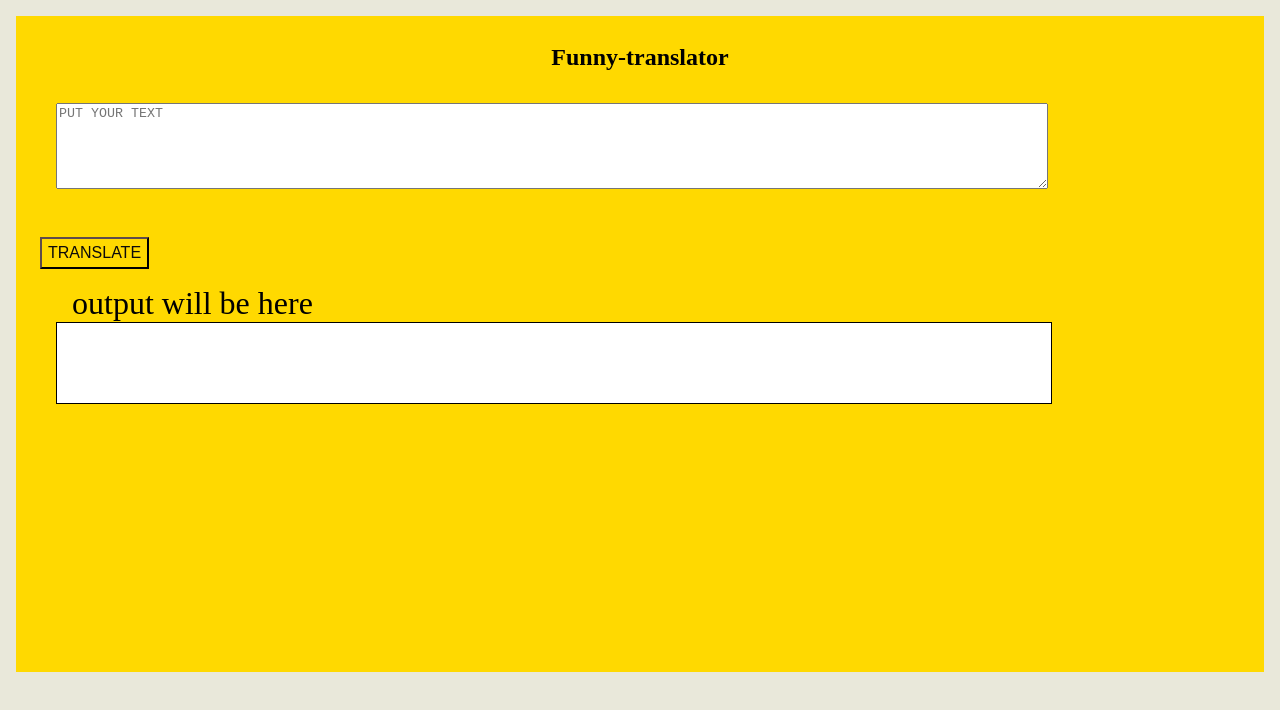
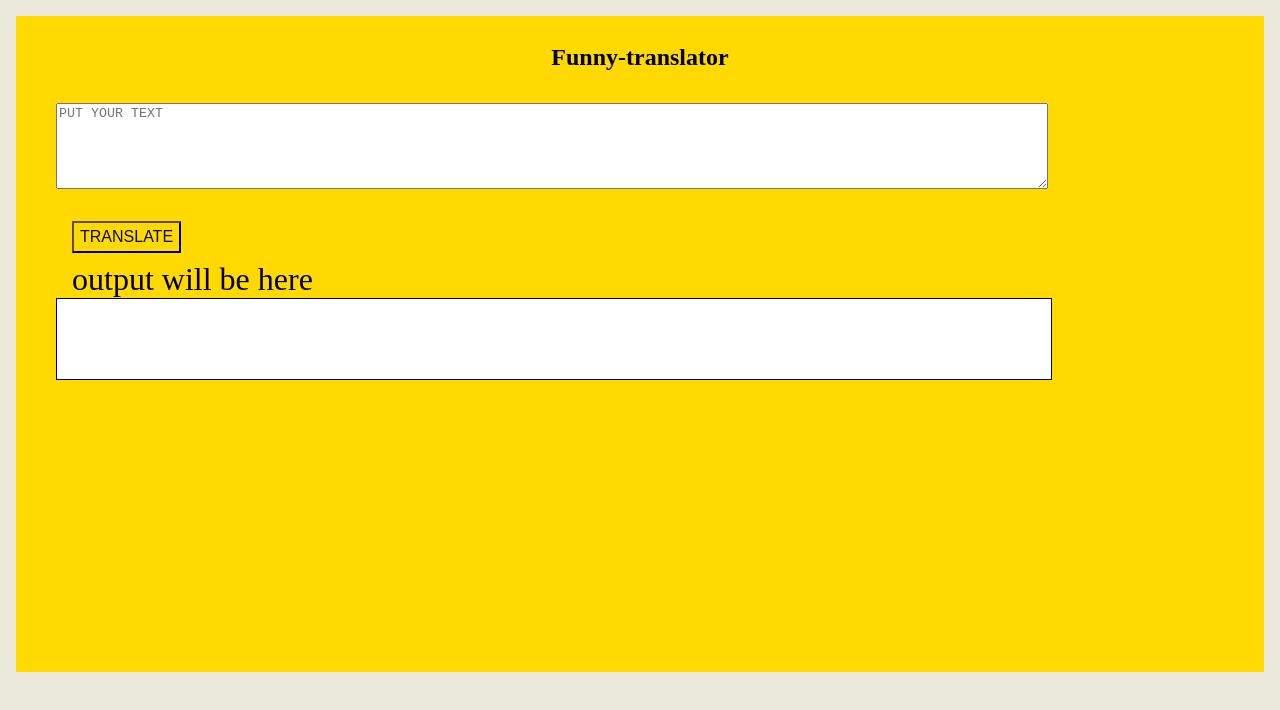
Before and after one commit to AsthaTibrewal/minion_translator, a plain HTML site: page index.html in a window 1280 px wide. Drawn offline with Linux system fonts and the light colour scheme.

Commit message:
Update index.html

```diff
--- a/index.html
+++ b/index.html
@@ -23,7 +23,6 @@
 
 padding:0rem 0.5rem;
 text-align: center;
-
 }
 #output
 {  border: 1px solid black;
@@ -38,9 +37,9 @@ text-align: center;
 #btn-translate
 {
     height: 4vh;
-    margin-left: 1em;
+    margin-left: 3rem;
     font-size: 1rem;
-    margin-top: 1rem;
+    margin-top: 0rem;
     background-color: rgb(255, 217, 0);
     color:rgb(12, 11, 11);
     border-color:rgb(10, 8, 8);
@@ -57,7 +56,7 @@ text-align: center;
 }
 #display
 {
-padding-top: 1rem;
+padding-top: 0.5rem;
 font-size: 2rem;
 display: block;
 margin-left: 3rem;
```
